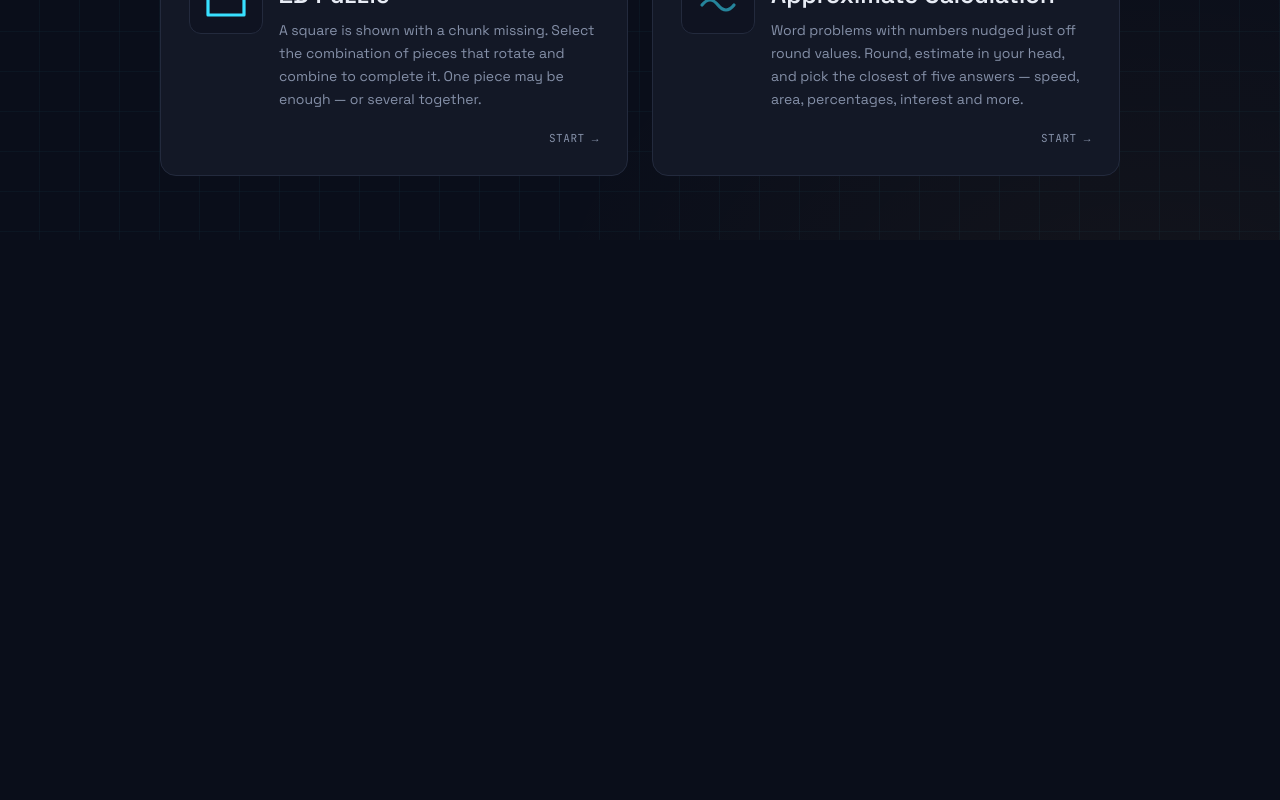
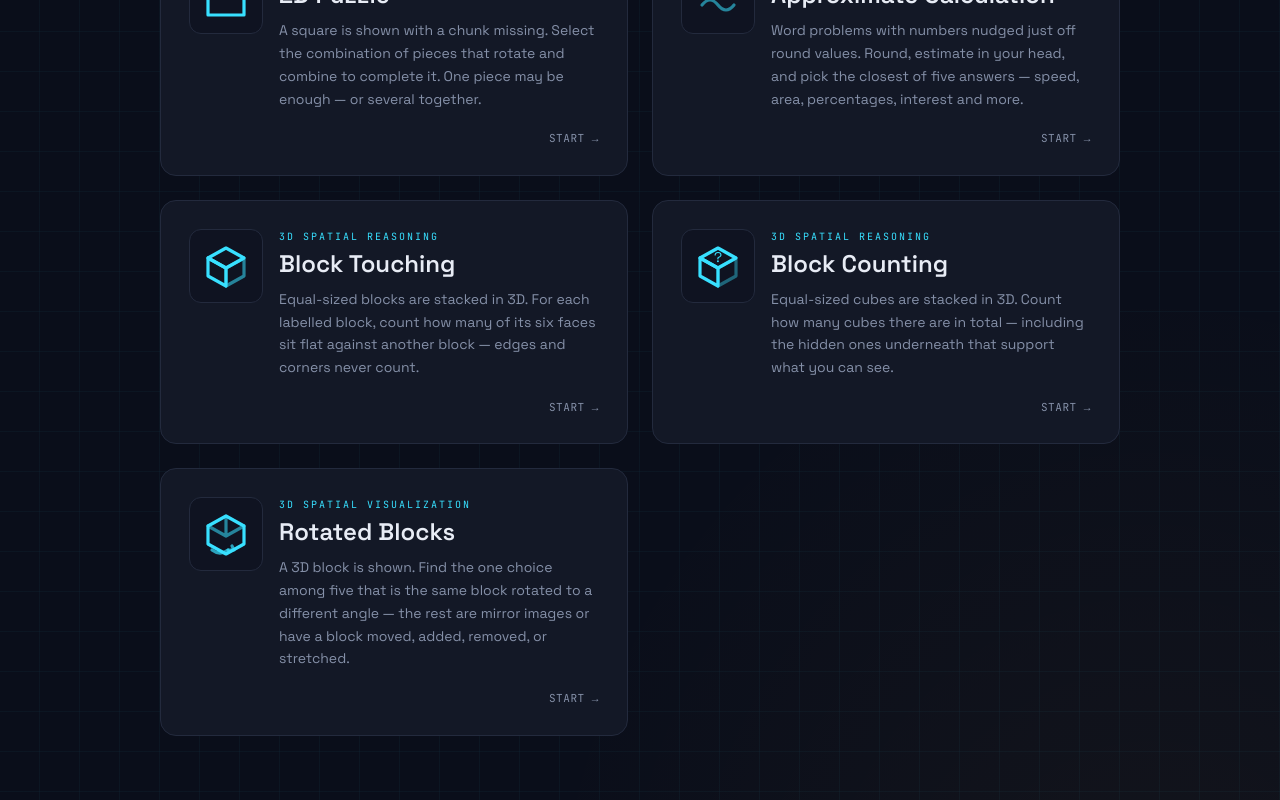
Before and after one commit to weerapatmou/aptitudetest, a React (Vite) app: page / in a window 1280 px wide. Shown: the part 848-1648 px from the top of the page. Before the commit the page ends 1088 px from the top, so only its background shows below. Built offline with nearby package versions, Linux system fonts and the light colour scheme.

Commit message:
Demo: wire up Block Touching, Block Counting and Rotated Blocks on home page
Co-Authored-By: Claude Opus 4.8 (1M context) <noreply@anthropic.com>

```diff
--- a/src/demo/App.tsx
+++ b/src/demo/App.tsx
@@ -5,6 +5,9 @@ import { PolygonAssemblyPuzzle } from '@/polygon-assembly-puzzle';
 import { NumberSeriesPuzzle } from '@/number-series-puzzle';
 import { TwoDPuzzle } from '@/two-d-puzzle';
 import { ApproximateCalculationPuzzle } from '@/approximate-calculation-puzzle';
+import { BlockTouchingPuzzle } from '@/block-touching-puzzle';
+import { CubeCountingPuzzle } from '@/cube-counting-puzzle';
+import { RotatedBlockPuzzle } from '@/rotated-block-puzzle';
 
 type Mode =
   | 'home'
@@ -13,7 +16,10 @@ type Mode =
   | 'polygon-assembly'
   | 'number-series'
   | 'two-d-puzzle'
-  | 'approximate-calculation';
+  | 'approximate-calculation'
+  | 'block-touching'
+  | 'cube-counting'
+  | 'rotated-block';
 
 const STORAGE_KEY = 'puzzle:active';
 
@@ -27,6 +33,9 @@ function readMode(): Mode {
     raw === 'number-series' ||
     raw === 'two-d-puzzle' ||
     raw === 'approximate-calculation' ||
+    raw === 'block-touching' ||
+    raw === 'cube-counting' ||
+    raw === 'rotated-block' ||
     raw === 'home'
   )
     return raw;
@@ -63,6 +72,15 @@ export function App() {
       )}
       {mode === 'approximate-calculation' && (
         <ApproximateCalculationPuzzle onHome={() => setMode('home')} />
+      )}
+      {mode === 'block-touching' && (
+        <BlockTouchingPuzzle onHome={() => setMode('home')} />
+      )}
+      {mode === 'cube-counting' && (
+        <CubeCountingPuzzle onHome={() => setMode('home')} />
+      )}
+      {mode === 'rotated-block' && (
+        <RotatedBlockPuzzle onHome={() => setMode('home')} />
       )}
     </div>
   );
@@ -186,6 +204,58 @@ function HomePage({ onSelect }: { onSelect: (m: Mode) => void }) {
         </svg>
       ),
     },
+    {
+      id: 'block-touching',
+      title: 'Block Touching',
+      tagline: '3D Spatial Reasoning',
+      description:
+        'Equal-sized blocks are stacked in 3D. For each labelled block, count how many of its six faces sit flat against another block — edges and corners never count.',
+      icon: (
+        <svg width={48} height={48} viewBox="-12 -12 24 24" aria-hidden="true">
+          <g stroke="var(--accent)" strokeWidth={1.6} fill="none" strokeLinecap="round" strokeLinejoin="round">
+            <path d="M 0 -9 L 9 -4 L 0 1 L -9 -4 Z" />
+            <path d="M -9 -4 L -9 5 L 0 10 L 0 1 Z" />
+            <path d="M 9 -4 L 9 5 L 0 10 L 0 1 Z" opacity={0.55} />
+          </g>
+        </svg>
+      ),
+    },
+    {
+      id: 'cube-counting',
+      title: 'Block Counting',
+      tagline: '3D Spatial Reasoning',
+      description:
+        'Equal-sized cubes are stacked in 3D. Count how many cubes there are in total — including the hidden ones underneath that support what you can see.',
+      icon: (
+        <svg width={48} height={48} viewBox="-12 -12 24 24" aria-hidden="true">
+          <g stroke="var(--accent)" strokeWidth={1.6} fill="none" strokeLinecap="round" strokeLinejoin="round">
+            <path d="M 0 -9 L 9 -4 L 0 1 L -9 -4 Z" />
+            <path d="M -9 -4 L -9 5 L 0 10 L 0 1 Z" />
+            <path d="M 9 -4 L 9 5 L 0 10 L 0 1 Z" opacity={0.4} />
+            <text x={0} y={-2} fontSize={7} fill="var(--accent)" stroke="none" textAnchor="middle">
+              ?
+            </text>
+          </g>
+        </svg>
+      ),
+    },
+    {
+      id: 'rotated-block',
+      title: 'Rotated Blocks',
+      tagline: '3D Spatial Visualization',
+      description:
+        'A 3D block is shown. Find the one choice among five that is the same block rotated to a different angle — the rest are mirror images or have a block moved, added, removed, or stretched.',
+      icon: (
+        <svg width={48} height={48} viewBox="-12 -12 24 24" aria-hidden="true">
+          <g stroke="var(--accent)" strokeWidth={1.6} fill="none" strokeLinecap="round" strokeLinejoin="round">
+            <path d="M 0 -9 L 9 -4 L 9 5 L 0 10 L -9 5 L -9 -4 Z" />
+            <path d="M 0 -9 L 0 1 M 0 1 L 9 -4 M 0 1 L -9 -4" opacity={0.55} />
+            <path d="M -7 8 q 4 3 8 0" opacity={0.7} />
+            <path d="M 1 8 l 3 0 l -1 -2" opacity={0.7} />
+          </g>
+        </svg>
+      ),
+    },
   ];
 
   return (
```
